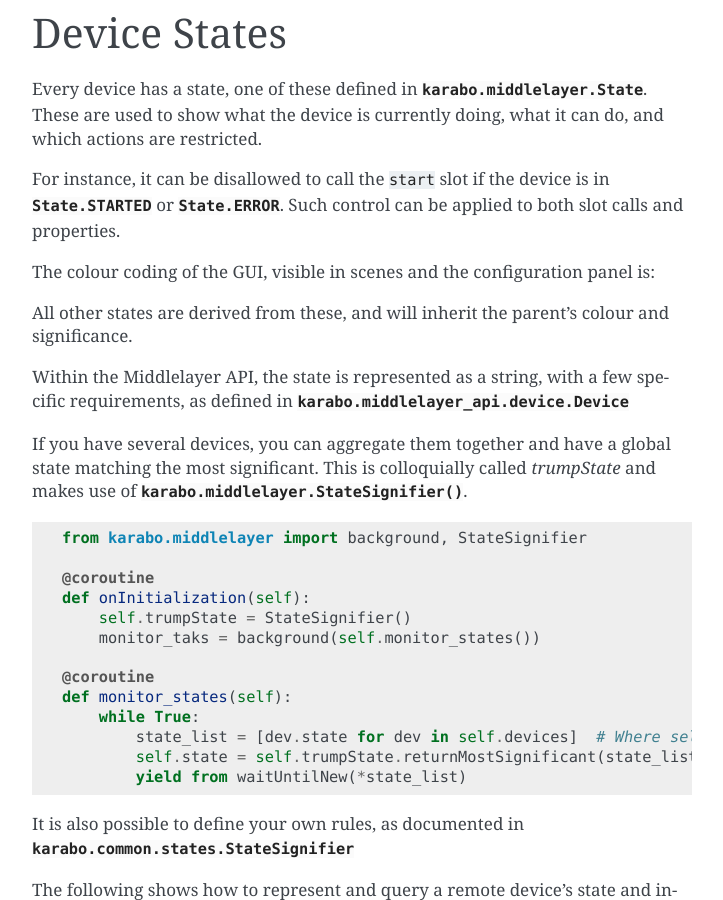
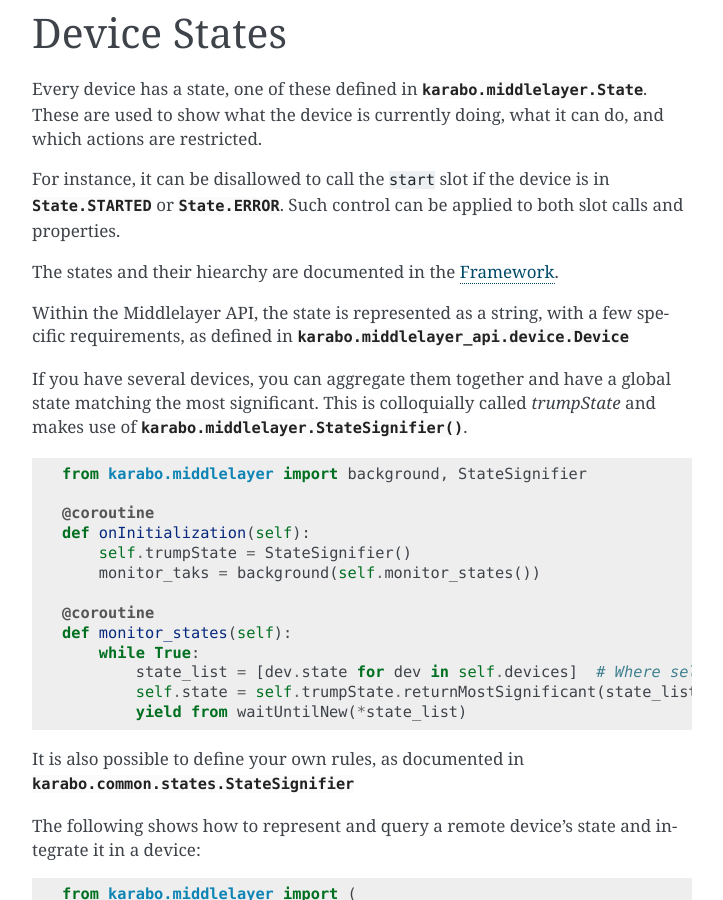
Before and after one commit to European-XFEL/howToMiddlelayer, a Sphinx documentation site: the page built from source/chap1/device_attributes.rst, in a window 1280 px wide and 900 px high, scrolled down 3614 px. Shown: the whole window, without its empty margins (388-1111 px from the left). Built offline with Sphinx 7.4.7, drawn with Linux system fonts in a browser that asks for light colours.

Commit message:
Link to states description in framework

```diff
--- a/source/chap1/device_attributes.rst
+++ b/source/chap1/device_attributes.rst
@@ -180,24 +180,7 @@ For instance, it can be disallowed to call the ``start`` slot if the device is
 in :class:`State.STARTED` or :class:`State.ERROR`.
 Such control can be applied to both slot calls and properties.
 
-The colour coding of the GUI, visible in scenes and the configuration panel is:
-
-.. raw:: html
-   <font color="rgb(255, 170, 0)">State.UNKNOWN</font>
-   <font color="rgb(200, 200, 200)">State.NORMAL</font>
-   <font color="rgb(230, 230, 170)">State.INIT</font>
-   <font color="rgb(255, 0, 255)">State.DISABLED</font>
-   <font color="rgb(255, 0, 0)">State.ERROR</font>
-   <font color="rgb(0, 170, 255)">State.CHANGING</font>
-   <font color="rgb(0, 170, 255)">State.DECREASING</font>
-   <font color="rgb(0, 170, 255)">State.INCREASING</font>
-   <font color="rgb(153, 204, 255)">State.RUNNING</font>
-   <font color="rgb(0, 170, 0)">State.STATIC</font>
-   <font color="rgb(120, 255, 0)">State.ACTIVE</font>
-   <font color="rgb(204, 204, 255)">State.PASSIVE</font>
-
-All other states are derived from these, and will inherit the parent's colour
-and significance.
+The states and their hiearchy are documented in the `Framework`__.
 
 
 Within the Middlelayer API, the state is represented as a string, with a few
@@ -259,3 +242,6 @@ integrate it in a device:
           self.remoteState = self.remote_device.state
 
 However, :ref:`device-node` might be more appropriate
+
+.. _framework-states: https://in.xfel.eu/readthedocs/docs/karabo/en/latest/concepts/states.html
+__ framework-states_
```
